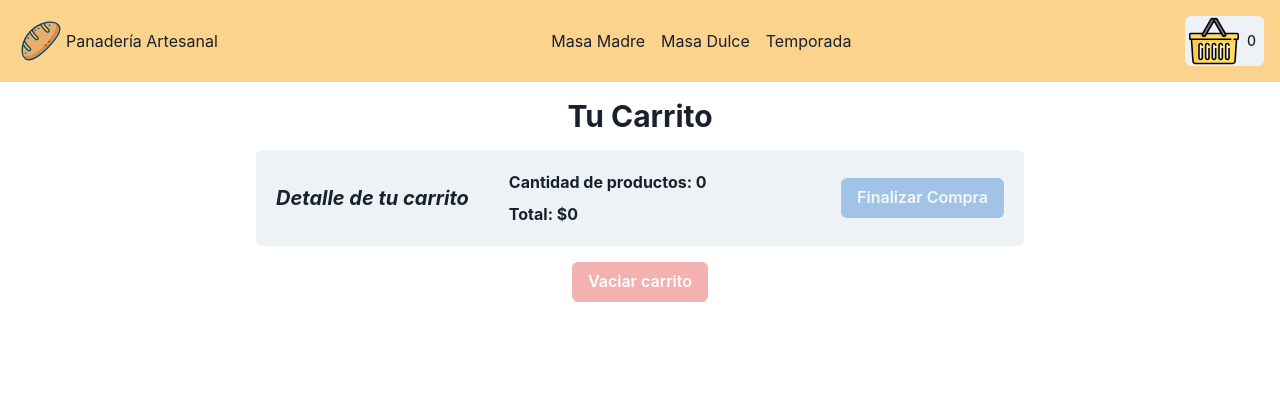
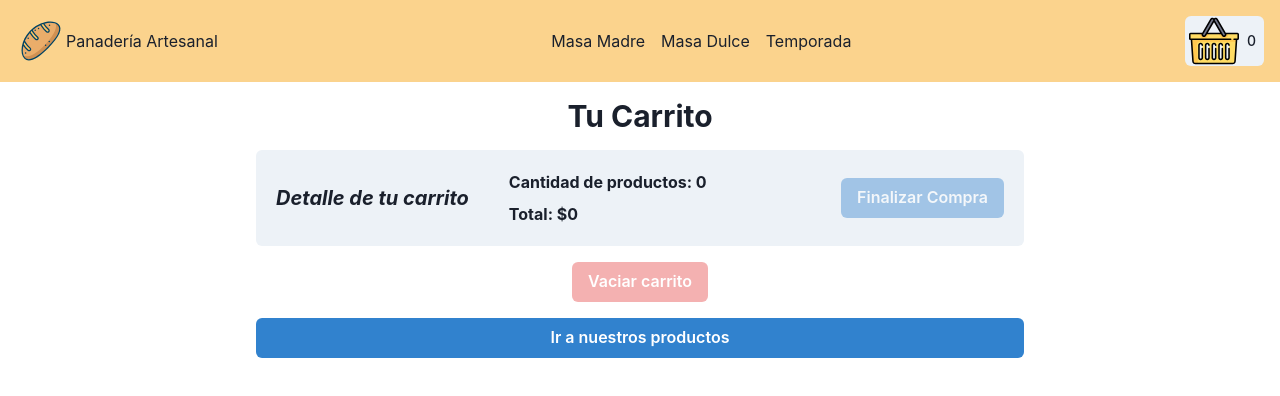
Before and after one commit to Calitrosss/CoderHouseM3-vite, a React (Vite) app: page /cart in a window 1280 px wide. Shown: the top 396 px of the page. Built offline with nearby package versions, Linux system fonts and the light colour scheme.

Commit message:
add nav link button to home when empty cart

```diff
--- a/src/components/Cart.jsx
+++ b/src/components/Cart.jsx
@@ -55,6 +55,11 @@ const Cart = () => {
         >
           Vaciar carrito
         </Button>
+        {cartCant === 0 && (
+          <Button colorScheme="blue" as={NavLink} to={"/"}>
+            Ir a nuestros productos
+          </Button>
+        )}
       </SimpleGrid>
     </>
   );
```
